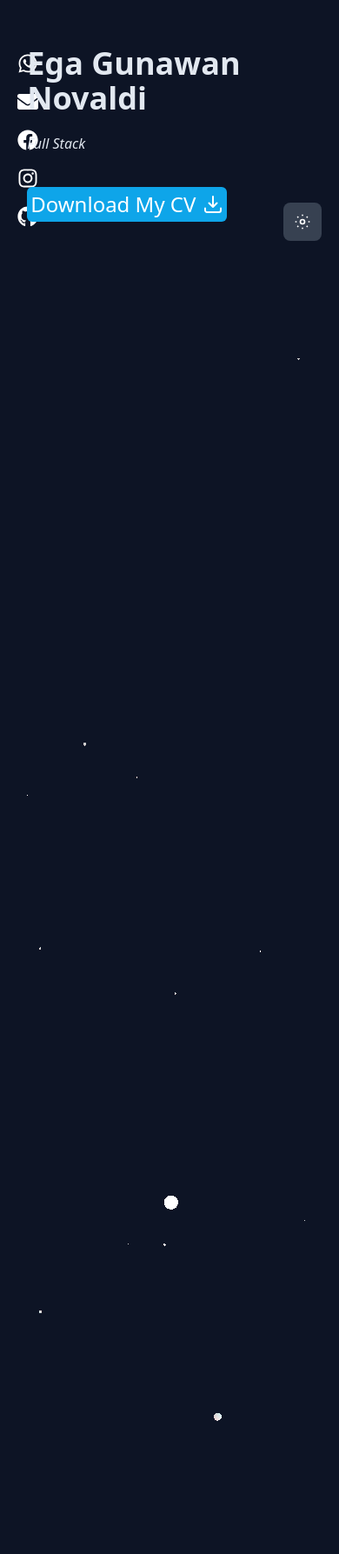
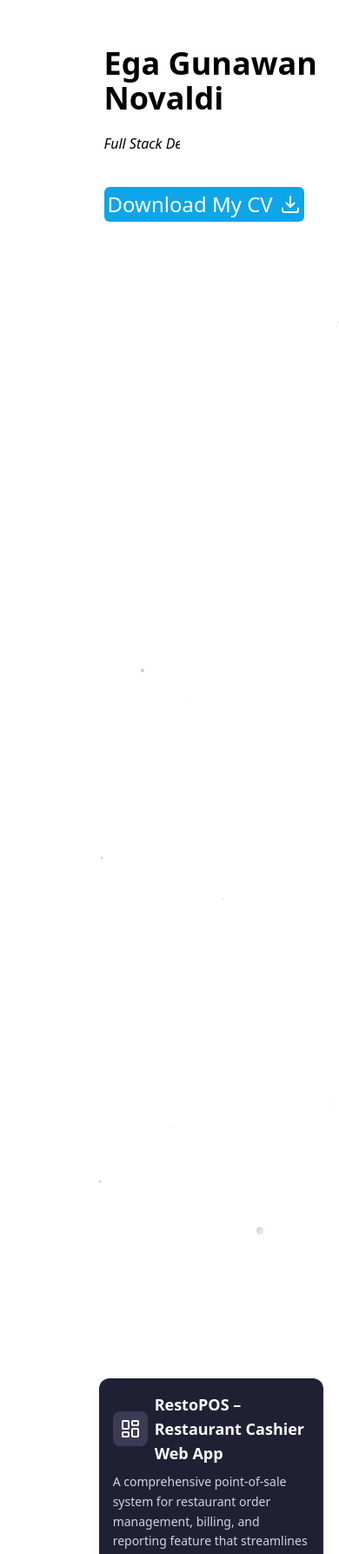
Before and after one commit to Egaxyz/Portofolio, a React (Create React App) app: page / in a window 390 px wide. Shown: the part 167-1954 px from the top of the page at 87% size. Built offline with nearby package versions, Linux system fonts and the light colour scheme.

Commit message:
Fix: UI for mobile

```diff
--- a/src/App.jsx
+++ b/src/App.jsx
@@ -1,81 +1,68 @@
 import Navbar from "./components/Navbar";
 import MainContent from "./components/MainContent";
 import Contact from "./components/Contact";
-import { useState, useEffect } from "react";
+// import { useState, useEffect } from "react";
 
 export default function App() {
-  const [theme, setTheme] = useState("dark");
+  // const [theme, setTheme] = useState("dark");
 
-  useEffect(() => {
-    if (theme === "dark") {
-      document.documentElement.classList.add("dark");
-    } else {
-      document.documentElement.classList.remove("dark");
-    }
-  }, [theme]);
+  // useEffect(() => {
+  //   document.documentElement.classList.toggle("dark", theme === "dark");
+  // }, [theme]);
+
   return (
-    <div
-      className={`
-    min-h-screen w-screen flex
-    ${theme === "dark" ? "bg-[#0d1425] text-[#E2E8F0]" : "bg-white text-black"}
-  `}
-    >
-      <button
+    <div className="min-h-screen w-screen flex bg-white text-black dark:bg-[#0d1425] dark:text-[#E2E8F0] transition-colors duration-300">
+      {/* <button
         onClick={() => setTheme(theme === "dark" ? "light" : "dark")}
-        aria-label={
-          theme === "dark" ? "Switch to light mode" : "Switch to dark mode"
-        }
-        title={theme === "dark" ? "Light mode" : "Dark mode"}
         className="
           fixed
           right-5
           top-1/2
           -translate-y-1/2
           bg-gray-700
+          dark:bg-q
           text-white
           p-3
           rounded-lg
           hover:bg-gray-600
           transition
-          flex items-center justify-center
+          z-50
         "
       >
-        {theme === "dark" ? (
-          <svg
-            xmlns="http://www.w3.org/2000/svg"
-            className="h-5 w-5"
-            viewBox="0 0 24 24"
-            fill="none"
-            stroke="currentColor"
-            strokeWidth="2"
-          >
-            <circle cx="12" cy="12" r="3" />
-            <path d="M12 2v2M12 20v2M4.93 4.93l1.41 1.41M17.66 17.66l1.41 1.41M2 12h2M20 12h2M4.93 19.07l1.41-1.41M17.66 6.34l1.41-1.41" />
-          </svg>
-        ) : (
-          <svg
-            xmlns="http://www.w3.org/2000/svg"
-            className="h-5 w-5"
-            viewBox="0 0 24 24"
-            fill="none"
-            stroke="currentColor"
-            strokeWidth="2"
-          >
-            <path d="M21 12.79A9 9 0 1111.21 3 7 7 0 0021 12.79z" />
-          </svg>
-        )}
-      </button>
-      <div className="w-24 p-5 items-start justify-center fixed">
+        {theme === "dark" ? <SunIcon /> : <MoonIcon />}
+      </button> */}
+
+      {/* Contact (fixed, scroll ikut) */}
+      <div className="w-24 p-5 fixed">
         <Contact />
       </div>
 
-      <div className="flex-1 flex items-start">
+      {/* Main Content */}
+      <div className="flex-1 flex items-start ml-24">
         <MainContent />
       </div>
 
+      {/* Navbar */}
       <div className="w-50 flex items-start justify-center">
         <Navbar />
       </div>
     </div>
   );
 }
+
+// function SunIcon() {
+//   return (
+//     <svg className="h-6 w-6" fill="none" stroke="currentColor">
+//       <circle cx="12" cy="12" r="3" />
+//       <path d="M12 2v2M12 20v2M4.93 4.93l1.41 1.41M17.66 17.66l1.41 1.41M2 12h2M20 12h2M4.93 19.07l1.41-1.41M17.66 6.34l1.41-1.41" />
+//     </svg>
+//   );
+// }
+
+// function MoonIcon() {
+//   return (
+//     <svg className="h-6 w-6" fill="none" stroke="currentColor">
+//       <path d="M21 12.79A9 9 0 1111.21 3 7 7 0 0021 12.79z" />
+//     </svg>
+//   );
+// }
--- a/src/components/About.jsx
+++ b/src/components/About.jsx
@@ -1,10 +1,9 @@
 import ScrollRevealApple from "./ScrollReveal";
-import ScrollReveal from "./ScrollReveal";
 export default function About() {
   return (
     <section
       id="about"
-      className="py-32 mx-auto max-w-6xl font-semibold text-2xl px-5"
+      className="py-32 mx-auto max-w-6xl font-semibold text-base md:text-base lg:text-2xl px-5"
     >
       <ScrollRevealApple>
         My name is Ega Gunawan Novaldi, a passionate Full Stack Developer with a
--- a/src/components/Footer.jsx
+++ b/src/components/Footer.jsx
@@ -1,7 +1,12 @@
 export default function Footer() {
   return (
     <footer className="mt-auto">
-      <p className="text-gray-500 text-sm p-4">
+      <p
+        className="text-gray-500
+         text-xs sm:text-sm     /* mobile lebih kecil, desktop normal */
+         p-2 sm:p-4             /* padding mobile lebih kecil */
+      "
+      >
         &copy; 2025 Make with ❤️ and React.Js & Tailwind CSS.
       </p>
     </footer>
--- a/src/components/MainContent.jsx
+++ b/src/components/MainContent.jsx
@@ -31,6 +31,7 @@ export default function MainContent() {
       </div>
 
       <div
+        className="header-wrapper"
         style={{
           position: "relative",
           zIndex: 1,
@@ -40,6 +41,7 @@ export default function MainContent() {
       >
         <Header />
       </div>
+
       <div style={{ marginTop: "250px", marginBottom: "100px" }}>
         <About />
       </div>
--- a/src/components/Projects.jsx
+++ b/src/components/Projects.jsx
@@ -76,36 +76,56 @@ const projects = [
 
 export default function Projects() {
   return (
-    <section id="projects" className="space-y-10">
-      <h1 className="text-3xl text-white font-bold">Projects</h1>
+    <section id="projects" className="space-y-8">
+      {/* Title */}
+      <h1 className="text-xl md:text-3xl text-white font-bold">Projects</h1>
 
-      <div className="grid grid-cols-1 md:grid-cols-2 gap-6">
+      {/* Grid */}
+      <div className="grid grid-cols-1 md:grid-cols-2 gap-4 md:gap-6">
         {projects.map((project, idx) => (
           <div
             key={idx}
-            className="bg-[#202035] p-6 rounded-xl shadow-lg flex flex-col min-h-[330px]
-            hover:scale-[1.1] hover:shadow-xl transition-all duration-200"
+            className="
+              bg-[#202035]
+              p-4 md:p-6
+              rounded-xl shadow-lg
+              flex flex-col
+              min-h-[260px] md:min-h-[330px]
+              hover:scale-[1.05] md:hover:scale-[1.1]
+              hover:shadow-xl
+              transition-all duration-200
+            "
           >
-            {/* HEADER */}
-            <div className="flex items-center gap-3 mb-3">
-              <div className="p-2 bg-[#3b3b55] rounded-lg">{project.icon}</div>
-              <h3 className="text-white text-xl font-semibold">
+            {/* Header */}
+            <div className="flex items-center gap-2 md:gap-3 mb-2 md:mb-3">
+              <div className="p-2 md:p-2.5 bg-[#3b3b55] rounded-lg">
+                {project.icon}
+              </div>
+              <h3 className="text-white text-lg md:text-xl font-semibold">
                 {project.title}
               </h3>
             </div>
 
-            {/* DESCRIPTION */}
-            <p className="text-gray-300 leading-relaxed mb-4">
+            {/* Description */}
+            <p className="text-gray-300 text-sm md:text-base leading-relaxed mb-3 md:mb-4">
               {project.description}
             </p>
 
-            {/* TECH STACK */}
-            <div className="flex flex-wrap gap-2 mb-4">
+            {/* Tech Stack */}
+            <div className="flex flex-wrap gap-2 mb-3 md:mb-4">
               {project.tech.map((tech, i) => (
                 <span
                   key={i}
-                  className="flex items-center gap-1 text-sm border border-gray-600 px-3 py-1
-                  rounded-full text-gray-300 bg-[#1f1f32]"
+                  className="
+                    flex items-center gap-1
+                    text-xs md:text-sm
+                    border border-gray-600
+                    px-2 md:px-3
+                    py-1
+                    rounded-full
+                    text-gray-300
+                    bg-[#1f1f32]
+                  "
                 >
                   {iconMap[tech] ?? <FileCode2 className="w-4 h-4" />}
                   {tech}
@@ -113,13 +133,13 @@ export default function Projects() {
               ))}
             </div>
 
-            {/* LINK */}
+            {/* Link */}
             {project.link && (
               <a
                 href={project.link}
                 target="_blank"
                 rel="noopener noreferrer"
-                className="mt-auto text-blue-400 hover:underline text-sm"
+                className="mt-auto text-blue-400 hover:underline text-xs md:text-sm"
               >
                 {project.link}
               </a>
--- a/tailwind.config.js
+++ b/tailwind.config.js
@@ -1,5 +1,6 @@
 /** @type {import('tailwindcss').Config} */
 module.exports = {
+  // darkMode: "class",
   content: ["./index.html", "./src/**/*.{js,jsx}"],
   theme: {
     extend: {},
```
